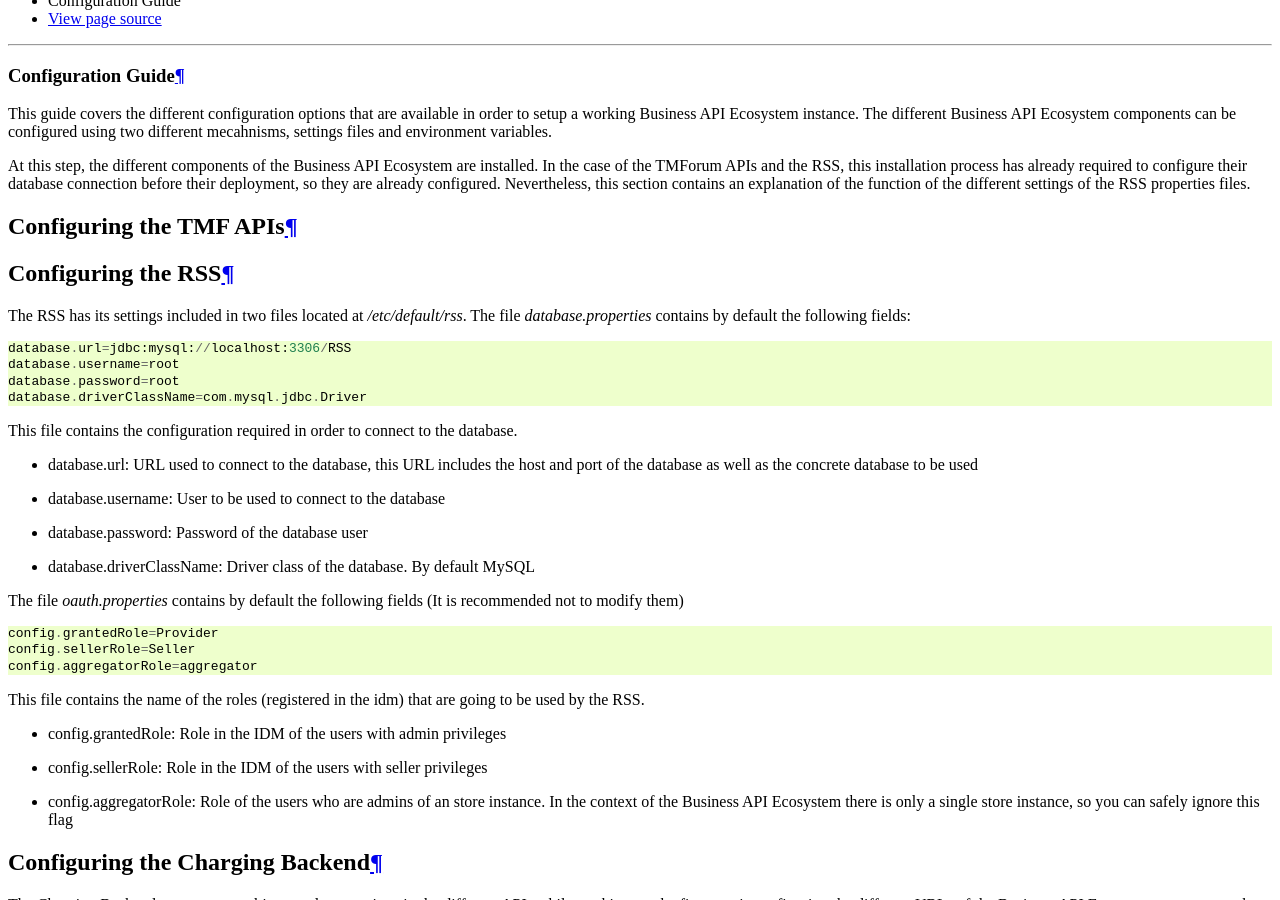
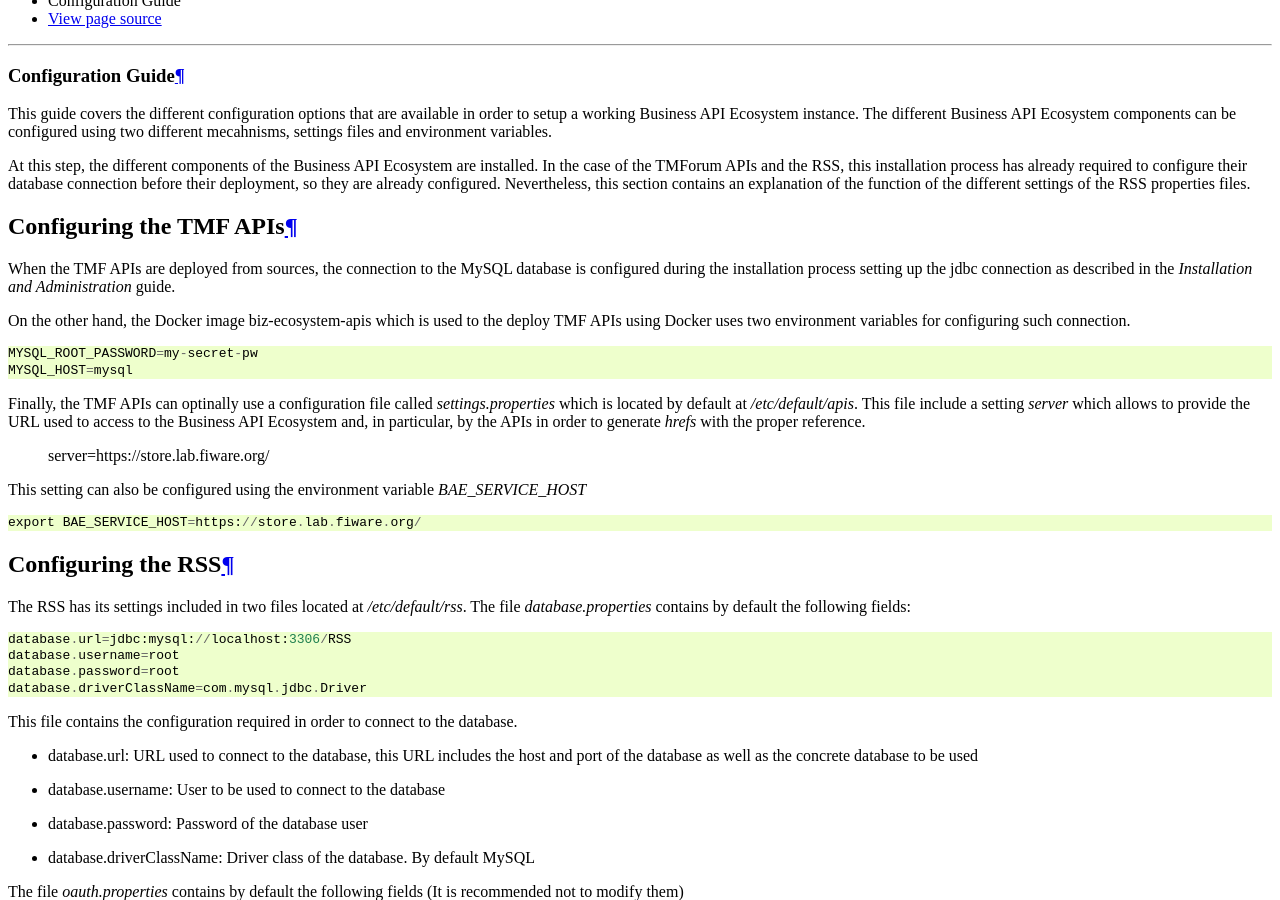
Before and after one commit to FIWARE-TMForum/Business-API-Ecosystem, a Sphinx documentation site: the page built from doc/configuration-guide.rst, in a window 1280 px wide and 900 px high, scrolled down 425 px. Built offline with Sphinx 7.4.7 and the Read the Docs theme 2.0.0, drawn with Linux system fonts in a browser that asks for light colours; comment, search, counter and statistics services are not loaded.

Commit message:
Include TMF APIs configuration section in doc

```diff
--- a/doc/configuration-guide.rst
+++ b/doc/configuration-guide.rst
@@ -14,6 +14,26 @@ settings of the RSS properties files.
 ------------------------
 Configuring the TMF APIs
 ------------------------
+
+When the TMF APIs are deployed from sources, the connection to the MySQL database is configured during the installation process
+setting up the jdbc connection as described in the *Installation and Administration* guide.
+
+On the other hand, the Docker image biz-ecosystem-apis which is used to the deploy TMF APIs using Docker uses two environment
+variables for configuring such connection. ::
+
+    MYSQL_ROOT_PASSWORD=my-secret-pw
+    MYSQL_HOST=mysql
+
+Finally, the TMF APIs can optinally use a configuration file called *settings.properties* which is located by default at */etc/default/apis*.
+This file include a setting *server* which allows to provide the URL used to access to the Business API Ecosystem and, in particular, by the APIs
+in order to generate *hrefs* with the proper reference.
+
+    server=https://store.lab.fiware.org/
+
+This setting can also be configured using the environment variable *BAE_SERVICE_HOST* ::
+
+    export BAE_SERVICE_HOST=https://store.lab.fiware.org/
+
 
 -------------------
 Configuring the RSS
--- a/doc/installation-administration-guide.rst
+++ b/doc/installation-administration-guide.rst
@@ -1,10 +1,6 @@
 =====================================
 Installation and Administration Guide
 =====================================
-
-------------
-Introduction
-------------
 
 This guide covers the installation of the Business API Ecosystem v7.4.0 from the sources available in GitHub, installing manually
 the software dependencies and using the existing scripts for setting up the system.
```
Also changed, not shown: 1 other file.
